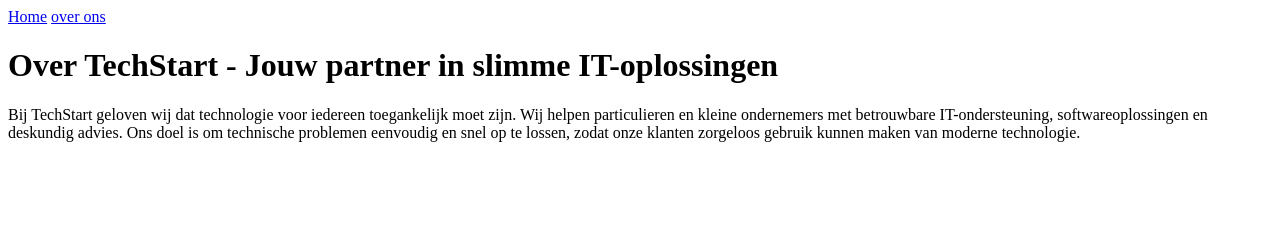
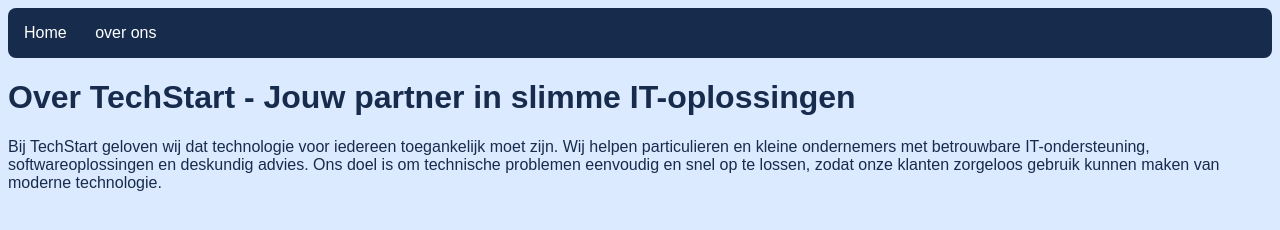
Before and after one commit to bouchraelamrani963-web/techstart-eindopdracht, a plain HTML site: page over.html in a window 1280 px wide. Drawn offline with Linux system fonts and the light colour scheme.

Commit message:
css basis en navigatiemenu vormgever

```diff
--- a/over.html
+++ b/over.html
@@ -3,6 +3,7 @@
     <head>
     <meta charset="utf-8">
     <title>TechStart - Over ons</title>
+    <link rel="stylesheet" href="style.css">
     </head>
     <body>
        <nav>
--- a/style.css
+++ b/style.css
@@ -0,0 +1,13 @@
+body { background-color: #dbeafe;
+color: #172b4d;
+font-family: Arial, sans-serif;
+}
+
+nav {background-color: #172b4d;
+padding: 16px;
+border-radius: 8px;
+}
+nav a {color: white;
+text-decoration: none;
+margin-right: 24px;
+}
```
Also changed, not shown: index.html (+1 -0 lines).
